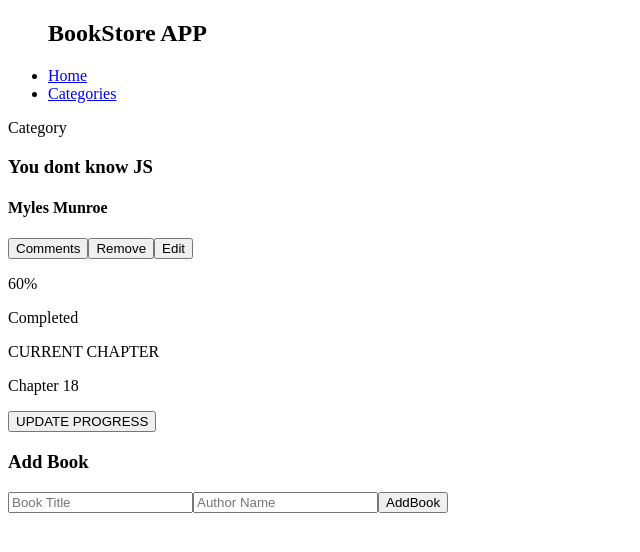
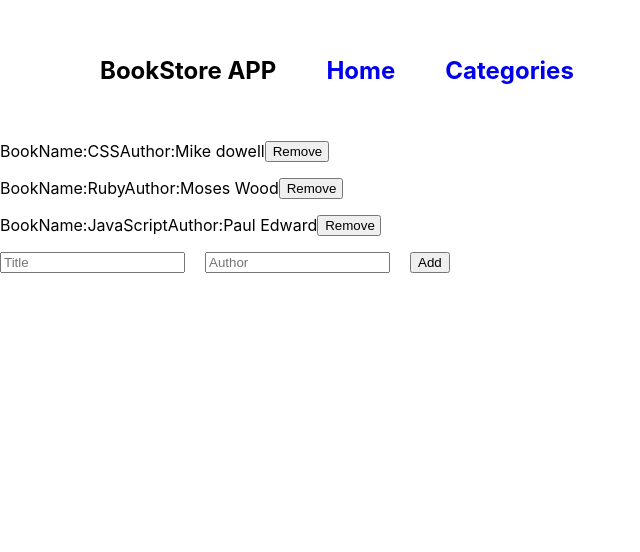
Before and after one commit to teke85/Bookstore-App, a React (Create React App) app: page / in a window 1280 px wide. Shown: the top 552 px of the page, without its empty margins (0-640 px from the left). Built offline with nearby package versions, Linux system fonts and the light colour scheme.

Commit message:
Add Components to Redux

```diff
--- a/public/index.html
+++ b/public/index.html
@@ -24,7 +24,7 @@
       work correctly both with client-side routing and a non-root public URL.
       Learn how to configure a non-root public URL by running `npm run build`.
     -->
-    <title>React App</title>
+    <title>BookStore App</title>
   </head>
   <body>
     <noscript>You need to enable JavaScript to run this app.</noscript>
--- a/src/Components/AddBook.js
+++ b/src/Components/AddBook.js
@@ -1,17 +1,56 @@
-import React from 'react';
-import PropTypes from 'prop-types';
+import { useState } from 'react';
+import { useDispatch } from 'react-redux';
+import { addBook } from '../redux/books/books';
 
-const AddBook = ({ addNewBook }) => (
-  <form onSubmit={addNewBook}>
-    <h3>Add Book</h3>
-    <input type="text" id="title" placeholder="Book Title" />
-    <input type="text" id="author" placeholder="Author Name" />
-    <button type="submit" id="add-book">AddBook</button>
-  </form>
-);
+const AddBook = () => {
+  const dispatch = useDispatch();
 
-AddBook.propTypes = {
-  addNewBook: PropTypes.func.isRequired,
+  const [newBook, setNewBook] = useState({
+    title: '',
+    author: '',
+  });
+
+  const handleInput = (e) => {
+    setNewBook({ ...newBook, [e.target.name]: e.target.value });
+  };
+
+  const handleClick = (e) => {
+    e.preventDefault();
+    const book = {
+      id: new Date().getTime().toString(),
+      title: newBook.title,
+      author: newBook.author,
+    };
+    dispatch(addBook(book));
+    setNewBook({
+      title: '',
+      author: '',
+    });
+  };
+
+  return (
+    <form className="form">
+      <input
+        type="text"
+        placeholder="Title"
+        name="title"
+        required
+        value={newBook.title}
+        onChange={handleInput}
+      />
+      <input
+        type="text"
+        placeholder="Author"
+        name="author"
+        required
+        value={newBook.author}
+        onChange={handleInput}
+      />
+      <button type="submit" className="add-btn" onClick={handleClick}>
+        Add
+      </button>
+    </form>
+  );
 };
 
 export default AddBook;
--- a/src/Components/AllBook.js
+++ b/src/Components/AllBook.js
@@ -1,8 +1,21 @@
 import React from 'react';
+import { useSelector } from 'react-redux';
 import Book from './Book';
 
-const AllBooks = () => (
-  <Book title="You dont know JS" author="Myles Munroe" />
-);
+const AllBooks = () => {
+  const books = useSelector((state) => state.books);
+  return (
+    <div>
+      {books.map((book) => (
+        <Book
+          key={book.id}
+          title={book.title}
+          author={book.author}
+          id={book.id}
+        />
+      ))}
+    </div>
+  );
+};
 
 export default AllBooks;
--- a/src/Components/Book.js
+++ b/src/Components/Book.js
@@ -1,39 +1,27 @@
 import React from 'react';
-import PropTypes from 'prop-types';
+import { useDispatch } from 'react-redux';
+import { removeBook } from '../redux/books/books';
 
-const Book = ({ title, author }) => (
-  <div className="bcontainer">
-    <div className="b-info">
-      <p className="b-category">Category</p>
-      <h3 className="b-title">{title}</h3>
-      <h4 className="b-author">{author}</h4>
-      <div className="b-button">
-        <button type="button">Comments</button>
-        <button type="button" className="removeBtn">
+const Book = (book) => {
+  const { title, author, id } = book;
+  const dispatch = useDispatch();
+  return (
+    <div className="book">
+      <p className="entries">
+        BookName:
+        {title}
+        Author:
+        {author}
+        <button
+          className="btn"
+          type="button"
+          onClick={() => dispatch(removeBook(id))}
+        >
           Remove
         </button>
-        <button type="button" className="editBtn">
-          Edit
-        </button>
-      </div>
+      </p>
     </div>
-    <div className="progress">
-      <div className="p-text">
-        <p>60%</p>
-        <p>Completed</p>
-      </div>
-    </div>
-    <div className="b-update">
-      <p>CURRENT CHAPTER</p>
-      <p>Chapter 18</p>
-      <button type="button">UPDATE PROGRESS</button>
-    </div>
-  </div>
-);
-
-Book.propTypes = {
-  title: PropTypes.string.isRequired,
-  author: PropTypes.string.isRequired,
+  );
 };
 
 export default Book;
--- a/src/Components/Categories.js
+++ b/src/Components/Categories.js
@@ -1,9 +1,17 @@
 import React from 'react';
+import { useDispatch, useSelector } from 'react-redux';
+import { checkStatus } from '../redux/categories/categories';
 
-const Categories = () => (
-  <div>
-    <button type="button">Check Status</button>
-  </div>
-);
-
+const Categories = () => {
+  const categories = useSelector((state) => state.categories);
+  const dispatch = useDispatch();
+  return (
+    <div>
+      <button type="button" onClick={() => dispatch(checkStatus())}>
+        Check Status
+      </button>
+      <h2>{categories}</h2>
+    </div>
+  );
+};
 export default Categories;
--- a/src/Components/Navbar.js
+++ b/src/Components/Navbar.js
@@ -1,11 +1,14 @@
 import React from 'react';
 import { Link } from 'react-router-dom';
+import '../index.css';
 
 const Navbar = () => (
   <nav className="nav">
     <ul>
       <h1>BookStore APP</h1>
-      <li><Link to="/">Home</Link></li>
+      <li>
+        <Link to="/">Home</Link>
+      </li>
       <li>
         <Link to="/Categories">Categories</Link>
       </li>
--- a/src/index.css
+++ b/src/index.css
@@ -1,27 +1,46 @@
 body {
   margin: 0;
-  font-family:
-    -apple-system,
-    BlinkMacSystemFont,
-    'Segoe UI',
-    'Roboto',
-    'Oxygen',
-    'Ubuntu',
-    'Cantarell',
-    'Fira Sans',
-    'Droid Sans',
-    'Helvetica Neue',
+  font-family: -apple-system, BlinkMacSystemFont, 'Segoe UI', 'Roboto', 'Oxygen',
+    'Ubuntu', 'Cantarell', 'Fira Sans', 'Droid Sans', 'Helvetica Neue',
     sans-serif;
   -webkit-font-smoothing: antialiased;
   -moz-osx-font-smoothing: grayscale;
 }
 
 code {
-  font-family:
-    source-code-pro,
-    Menlo,
-    Monaco,
-    Consolas,
-    'Courier New',
+  font-family: source-code-pro, Menlo, Monaco, Consolas, 'Courier New',
     monospace;
 }
+
+.nav ul {
+  display: flex;
+  flex-direction: row;
+  align-items: center;
+  gap: 50px;
+  padding: 20px;
+  margin-left: 80px;
+}
+
+.nav ul li {
+  list-style: none;
+  font-size: 1.5em;
+  font-weight: bold;
+}
+
+.nav ul li a {
+  text-decoration: none;
+}
+
+.form {
+  display: flex;
+  gap: 20px;
+}
+
+.entries {
+  display: flex;
+  flex-direction: row;
+}
+
+.btn {
+  width: 5vw;
+}
--- a/src/redux/books/books.js
+++ b/src/redux/books/books.js
@@ -1,24 +1,45 @@
-// Action types
-const ADD_BOOK = 'books/ADD_BOOK';
-const REMOVE_BOOK = 'books/REMOVE_BOOK';
+const ADD_BOOK = 'ADD_BOOK';
+const REMOVE_BOOK = 'REMOVE_BOOK';
 
-// Initial State
-const initialState = {
-  books: [],
-};
+export const addBook = (book) => ({
+  type: ADD_BOOK,
+  book,
+});
 
-// Action Creators
-export const addBook = (book) => ({ type: ADD_BOOK, book });
-export const removeBook = (book) => ({ type: REMOVE_BOOK, book });
+export const removeBook = (bookId) => ({
+  type: REMOVE_BOOK,
+  bookId,
+});
 
-// Reducer
-export default function reducer(state = initialState, action) {
+const INITIALBOOKS = [
+  {
+    id: 1,
+    title: 'CSS',
+    author: 'Mike dowell',
+  },
+  {
+    id: 2,
+    title: 'Ruby',
+    author: 'Moses Wood',
+  },
+  {
+    id: 3,
+    title: 'JavaScript',
+    author: 'Paul Edward',
+  },
+];
+
+const bookReducer = (state = INITIALBOOKS, action) => {
   switch (action.type) {
     case ADD_BOOK:
-      return { ...state, books: [...state.books, action.book] };
-    case REMOVE_BOOK:
-      return { ...state, books: state.books.filter((b) => b !== action.book) };
+      return [...state, action.book];
+
+    case REMOVE_BOOK: {
+      return state.filter((book) => book.id !== action.bookId);
+    }
     default:
       return state;
   }
-}
+};
+
+export default bookReducer;
--- a/src/redux/categories/categories.js
+++ b/src/redux/categories/categories.js
@@ -1,5 +1,5 @@
 // Action types
-const CHECK_STATUS = 'categories/CHECK_STATUS';
+const CHECK_STATUS = 'Categories/CHECK_STATUS';
 
 // Initial State
 const initialState = {
```
